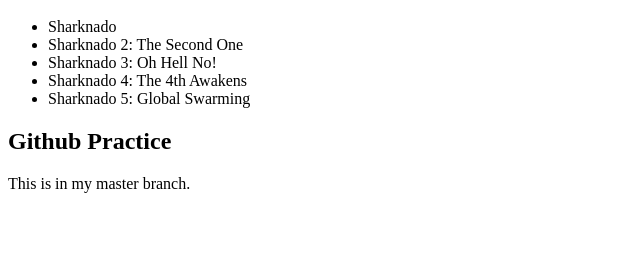
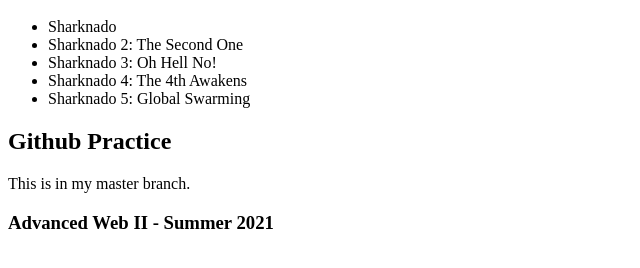
Before and after one commit to SeltzerFan24/m1-hw1-stanley-ezra, a plain HTML site: page index.html in a window 1280 px wide. Shown: the part 48-316 px from the top of the page, without its empty margins (0-640 px from the left). Drawn offline with Linux system fonts and the light colour scheme.

Commit message:
add h3 tag in footer

```diff
--- a/index.html
+++ b/index.html
@@ -21,8 +21,11 @@
         <h2>Github Practice</h2>
 
         <p>This is in my master branch.</p>
+
 </main>
 
 <footer>
 
+    <h3>Advanced Web II - Summer 2021</h3>
+
 </footer>
```
